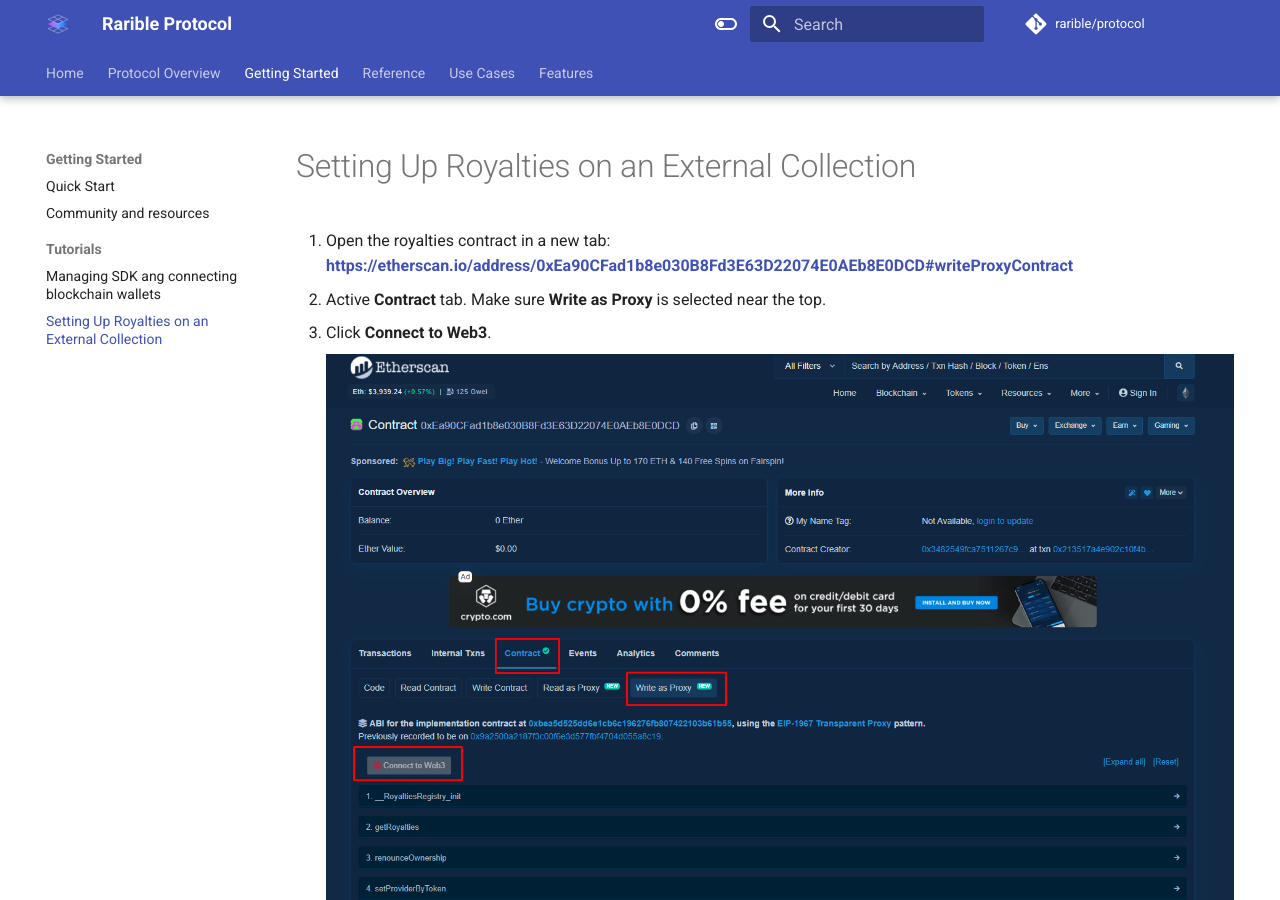
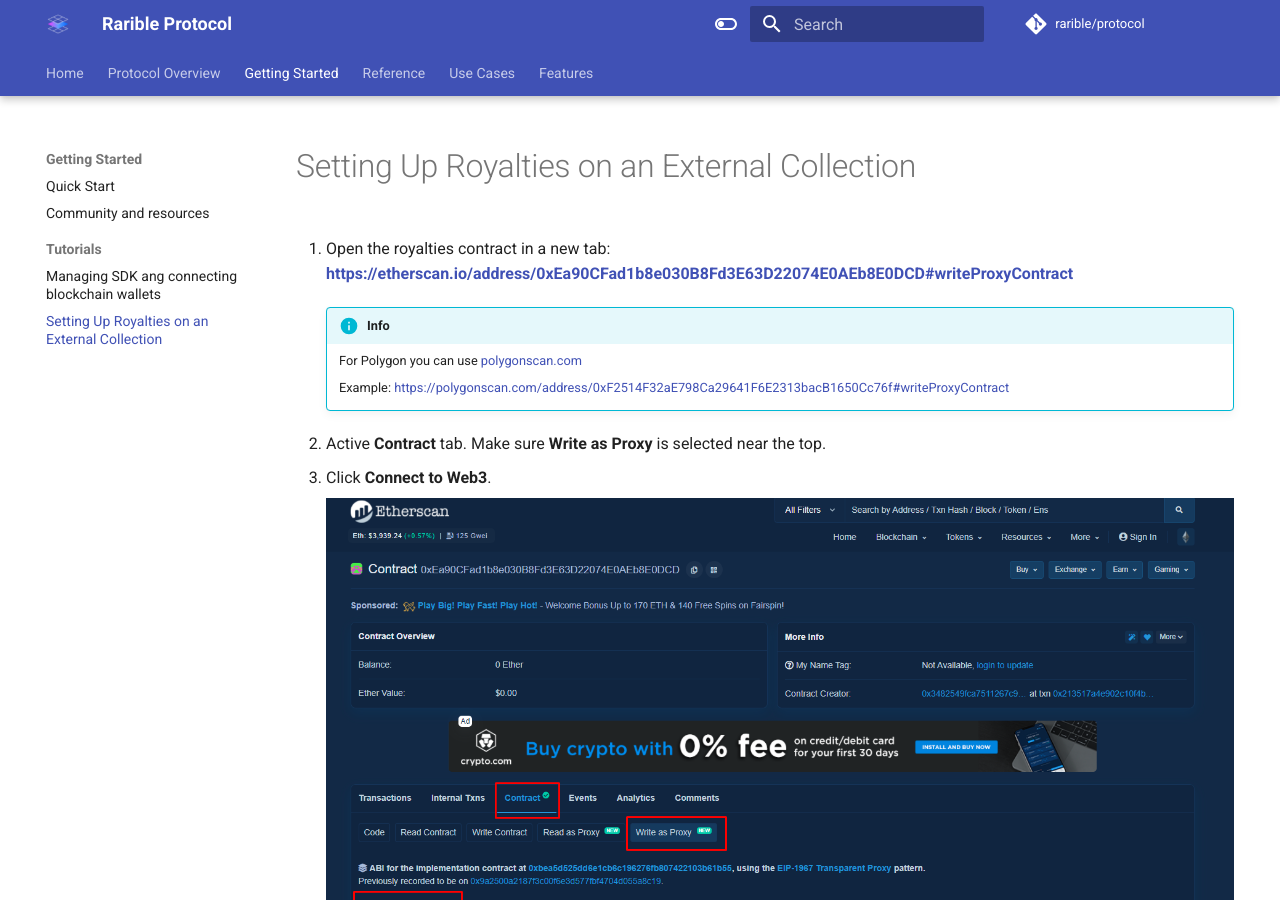
Before and after one commit to rarible/protocol, an MkDocs documentation site: the page built from docs/getting-started/royalties-on-a-external-collection.md, in a window 1280 px wide and 900 px high. Built offline with MkDocs 1.6.1 and Material for MkDocs 9.7.7, drawn with Linux system fonts in a browser that asks for light colours; comment, search, counter and statistics services are not loaded.

Commit message:
feat: add polygonscan link for setting up royalties

```diff
--- a/docs/getting-started/royalties-on-a-external-collection.md
+++ b/docs/getting-started/royalties-on-a-external-collection.md
@@ -6,6 +6,13 @@
 # Setting Up Royalties on an External Collection
 
 1. Open the royalties contract in a new tab: [**https://etherscan.io/address/0xEa90CFad1b8e030B8Fd3E63D22074E0AEb8E0DCD#writeProxyContract**](https://etherscan.io/address/0xEa90CFad1b8e030B8Fd3E63D22074E0AEb8E0DCD#writeProxyContract)
+
+    !!! info
+
+        For Polygon you can use [polygonscan.com](https://polygonscan.com/)
+
+        Example: [https://polygonscan.com/address/0xF2514F32aE798Ca29641F6E2313bacB1650Cc76f#writeProxyContract](https://polygonscan.com/address/0xF2514F32aE798Ca29641F6E2313bacB1650Cc76f#writeProxyContract)
+
 2. Active **Contract** tab. Make sure **Write as Proxy** is selected near the top.
 3. Click **Connect to Web3**.
 
```
